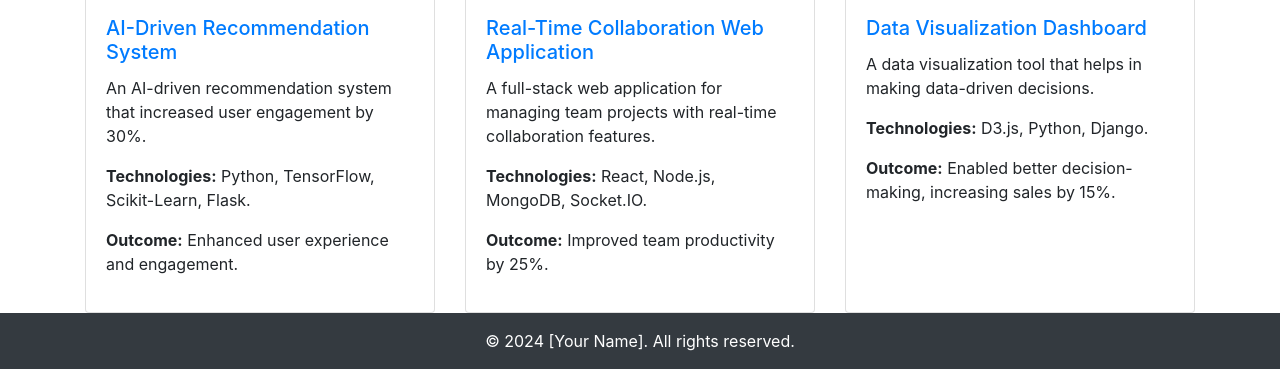
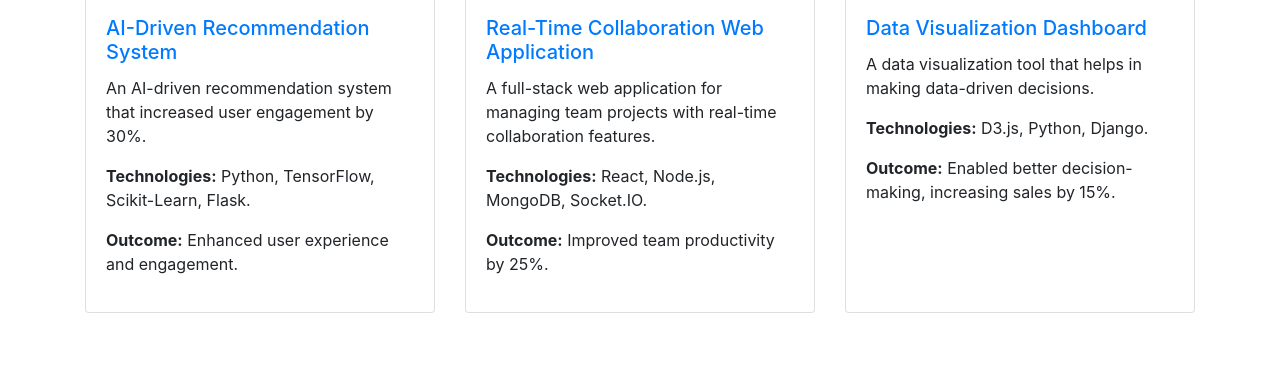
Before and after one commit to iKAN2025/Nighthawk-Pages, a Jekyll site: the page built from index.md, in a window 1280 px wide and 1207 px high, cut to the strip 838-1207 px from the top of the window. Built offline with Jekyll 4.4.1, drawn with Linux system fonts in a browser that asks for light colours.

Commit message:
get rid of footer

```diff
--- a/_layouts/navbar.html
+++ b/_layouts/navbar.html
@@ -58,9 +58,6 @@
         {{ content }}
     </div>
 
-    <footer class="bg-dark text-white text-center py-3">
-        © 2024 [Your Name]. All rights reserved.
-    </footer>
 
     <script src="https://code.jquery.com/jquery-3.5.1.slim.min.js"></script>
     <script src="https://cdn.jsdelivr.net/npm/@popperjs/core@2.9.3/dist/umd/popper.min.js"></script>
```
